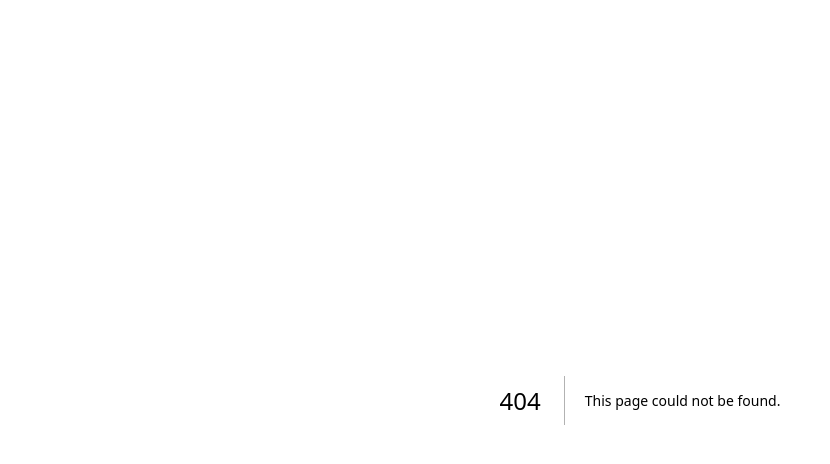
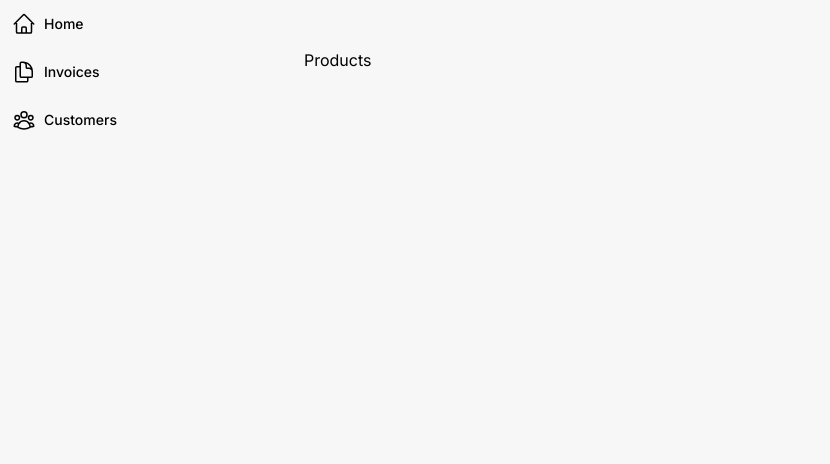
Before and after one commit to FerArj/gerencia, a Next.js app: page /gerenciador/products in a window 1280 px wide. Before the commit this address had no page. Shown: the top 464 px of the page, without its empty margins (0-830 px from the left). Built offline with nearby package versions, Linux system fonts and the light colour scheme.

Commit message:
tentativa de redirecionamento

```diff
--- a/package.json
+++ b/package.json
@@ -9,12 +9,17 @@
     "lint": "next lint"
   },
   "dependencies": {
+    "@heroicons/react": "^2.1.1",
     "@hookform/resolvers": "^3.3.4",
+    "@material-tailwind/react": "^2.1.8",
     "axios": "^1.6.7",
+    "clsx": "^2.1.0",
+    "heroicons": "^2.1.1",
     "next": "14.1.0",
     "react": "^18",
     "react-dom": "^18",
     "react-hook-form": "^7.50.0",
+    "react-router-dom": "^6.22.0",
     "zod": "^3.22.4"
   },
   "devDependencies": {
--- /dev/null
+++ b/src/app/gerenciador/layout.tsx
@@ -0,0 +1,14 @@
+import NavLinks from '@/app/ui/adm/nav-links';
+
+export default function Layout({ children }: { children: React.ReactNode }) {
+    return (
+        <div className="flex h-screen flex-col md:flex-row md:overflow-hidden">
+            <div className="w-full flex-none md:w-64">
+                <NavLinks />
+            </div>
+            <div className="flex-grow p-6 md:overflow-y-auto md:p-12">
+                {children}
+            </div>
+        </div>
+    );
+}
--- /dev/null
+++ b/src/app/gerenciador/products/page.tsx
@@ -0,0 +1,7 @@
+export default async function Page () {
+    return (
+        <div>
+            <h1>Products</h1>
+        </div>
+    )
+}
--- /dev/null
+++ b/src/app/ui/adm/nav-links.tsx
@@ -0,0 +1,49 @@
+'use client'
+
+import {
+  UserGroupIcon,
+  HomeIcon,
+  DocumentDuplicateIcon,
+} from '@heroicons/react/24/outline';
+import Link from 'next/link';
+import { usePathname } from 'next/navigation';
+import clsx from 'clsx';
+
+// Map of links to display in the side navigation.
+// Depending on the size of the application, this would be stored in a database.
+const links = [
+  { name: 'Home', href: '/dashboard', icon: HomeIcon },
+  {
+    name: 'Invoices',
+    href: '/dashboard/invoices',
+    icon: DocumentDuplicateIcon,
+  },
+  { name: 'Customers', href: '/dashboard/customers', icon: UserGroupIcon },
+];
+
+export default function NavLinks() {
+  const pathname = usePathname();
+
+  return (
+    <>
+      {links.map((link) => {
+        const LinkIcon = link.icon;
+        return (
+          <Link
+            key={link.name}
+            href={link.href}
+            className={clsx(
+              'flex h-[48px] grow items-center justify-center gap-2 rounded-md bg-gray-50 p-3 text-sm font-medium hover:bg-sky-100 hover:text-blue-600 md:flex-none md:justify-start md:p-2 md:px-3',
+              {
+                'bg-sky-100 text-blue-600': pathname === link.href,
+              },
+            )}
+          >
+            <LinkIcon className="w-6" />
+            <p className="hidden md:block">{link.name}</p>
+          </Link>
+        );
+      })}
+    </>
+  );
+}
--- /dev/null
+++ b/src/app/ui/adm/sidenav.tsx
@@ -0,0 +1,26 @@
+import Link from 'next/link';
+import NavLinks from '@/app/ui/adm/nav-links';
+import { PowerIcon } from '@heroicons/react/24/outline';
+
+export default function SideNav () {
+    return (
+        <div className="flex h-full flex-col px-3 py-4 md:px-2">
+      <Link
+        className="mb-2 flex h-20 items-end justify-start rounded-md bg-blue-600 p-4 md:h-40"
+        href="/"
+      >
+        <div className="w-32 text-white md:w-40">
+        </div>
+      </Link>
+      <div className="flex grow flex-row justify-between space-x-2 md:flex-col md:space-x-0 md:space-y-2">
+        <NavLinks />
+        <div className="hidden h-auto w-full grow rounded-md bg-gray-50 md:block"></div>
+          <button className="flex h-[48px] w-full grow items-center justify-center gap-2 rounded-md bg-gray-50 p-3 text-sm font-medium hover:bg-sky-100 hover:text-blue-600 md:flex-none md:justify-start md:p-2 md:px-3">
+            <PowerIcon className="w-6" />
+            <div className="hidden md:block">Sign Out</div>
+          </button>
+        {/* </form> */}
+      </div>
+    </div>
+    )
+}
--- a/src/app/ui/login/login-form.tsx
+++ b/src/app/ui/login/login-form.tsx
@@ -16,6 +16,7 @@
       console.log(response);
     }).catch((error:any) => {
       console.log(error);
+      window.location.href = "/gerenciador";
     })
   };
 
```
Also changed, not shown: 1 other file (tests, documents, lock files or other folders).
